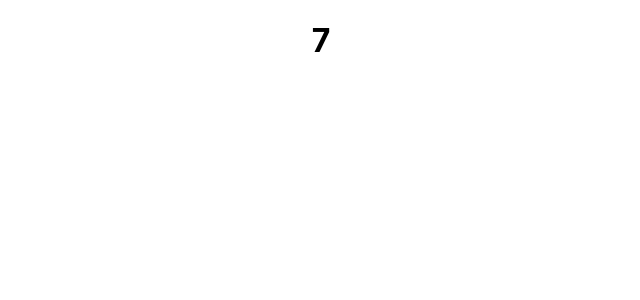
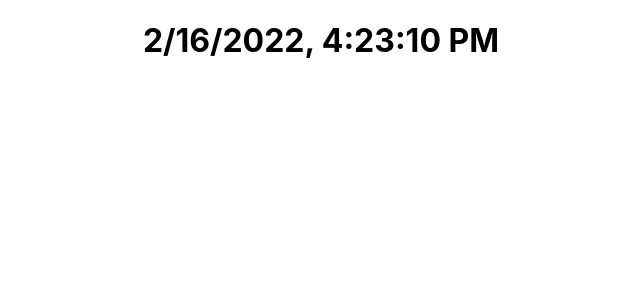
Before and after one commit to TheWebChamps/To-Do-React, a React (Create React App) app: page / in a window 1280 px wide. Shown: the top 300 px of the page, without its empty margins (319-959 px from the left). Built offline with nearby package versions, Linux system fonts and the light colour scheme.

Commit message:
This is Test 2

```diff
--- a/src/App.js
+++ b/src/App.js
@@ -5,18 +5,26 @@ export default class App extends React.Component {
   constructor() {
     super();
     this.state = {
-     bin: 0
+      bin: new Date(),
     };
   }
   tickyTocky() {
     this.setState(() => ({
-      bin: this.state.bin + 1
+      bin: new Date(),
     }));
   }
   componentDidMount() {
-    setInterval(() => {this.tickyTocky()}, 1000);
+    setInterval(() => {
+      this.tickyTocky();
+    }, 1000);
   }
   render() {
-    return <center><h1>{this.state.bin}</h1></center>;
+    return (
+      <center>
+        <h1>
+          {this.state.bin.toLocaleString()}
+        </h1>
+      </center>
+    );
   }
 }
```
